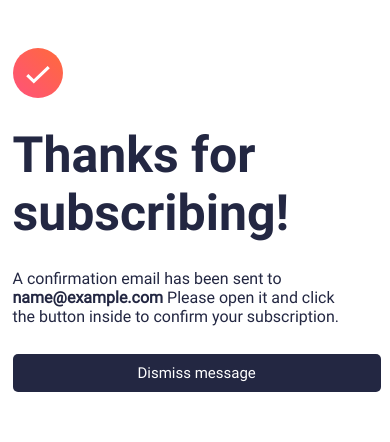
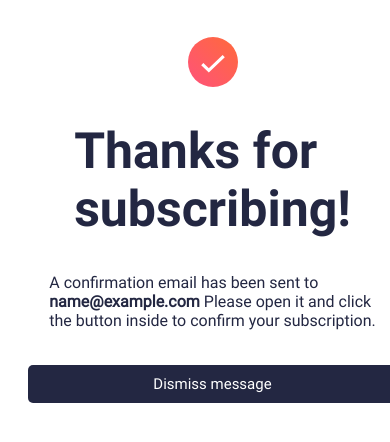
Before and after one commit to EvanPerreau/NewsletterSignup, a plain HTML site: page index.html in a window 390 px wide. Both pictures are taken after typing "name@example.com" into the empty fields and a click on the button "Subscribe to monthly newsletter". Shown: the top 442 px of the page. Drawn offline with Linux system fonts and the light colour scheme.

Commit message:
responsive bug fix

```diff
--- a/assets/styles/index.css
+++ b/assets/styles/index.css
@@ -227,4 +227,10 @@ a:hover {
         width: 100%;
         height: 250px;
     }
+
+    #newsletter_signup_success {
+        flex-direction: column;
+        align-items: center;
+        justify-content: space-around;
+    }
 }
```
